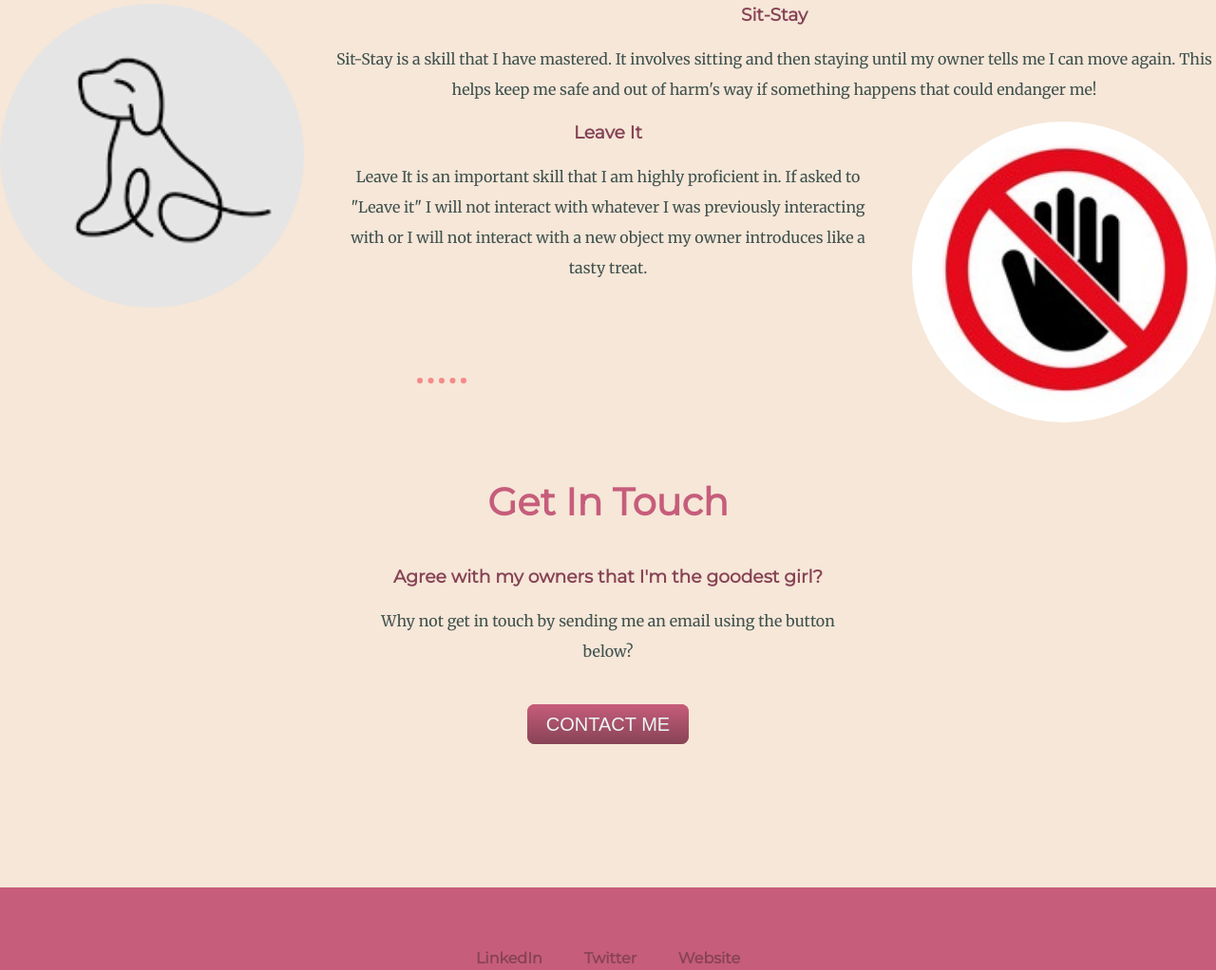
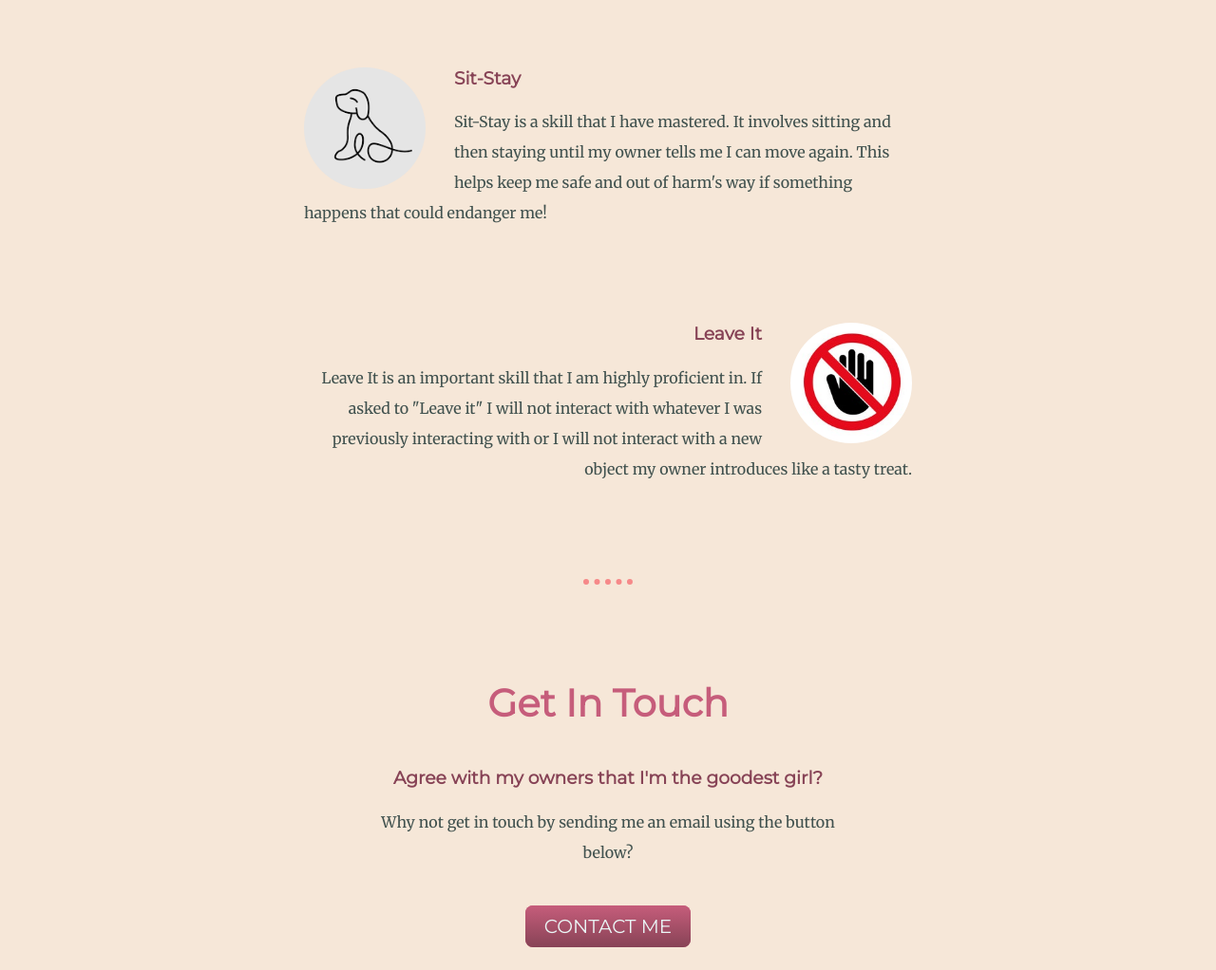
Before and after one commit to nstreet180/luna-site, a plain HTML site: page index.html in a window 1280 px wide. Shown: the part 1500-2522 px from the top of the page at 95% size. Drawn offline with Linux system fonts and the light colour scheme; files whose address does not match are found by name.

Commit message:
Update styles.css

```diff
--- a/css/styles.css
+++ b/css/styles.css
@@ -1,5 +1,6 @@
 
 /*-------- TAG SELECTORS --------*/
+
 body {
   color: #40514E;
   font-family: 'Merriweather', serif;
@@ -51,10 +52,6 @@ hr {
   width: 4%;
 }
 
-/*div {
-  background-color: #F6E7D8;
-}*/
-
 /*-------- CLASS SELECTORS --------*/
 
 .top-container {
@@ -96,7 +93,7 @@ hr {
   bottom: 300px;
 }
 
-.skill-row {
+.sit-stay-skill {
   margin: 100px auto 100px auto;
   text-align: left;
   width: 50%;
@@ -105,19 +102,26 @@ hr {
 .sit-stay {
   border-radius: 100%;
   float: left;
-  margin: auto 30px 30px auto;
-  width: 25%;
+  margin: auto 30px auto auto;
+  width: 20%;
+}
+
+.leave-it-skill {
+  margin: 100px auto;
+  text-align: right;
+  width: 50%;
 }
 
 .leave-it {
   border-radius: 100%;
   float: right;
-  margin: auto auto 30px 30px;
-  width: 25%;
+  margin: auto auto auto 30px;
+  width: 20%;
 }
 
-.profile {
+.profile-img {
   border-radius: 100%;
+  width: 20%;
 }
 
 .contact-copy {
@@ -134,8 +138,8 @@ hr {
   -webkit-border-radius: 8;
   -moz-border-radius: 8;
   border-radius: 8px;
-  font-family: Arial;
-  font-weight: normal;
+  font-family: "Montserrat", sans-serif;
+  font-weight: 400;
   color: #EAF6F6;
   font-size: 20px;
   padding: 10px 20px 10px 20px;
```
